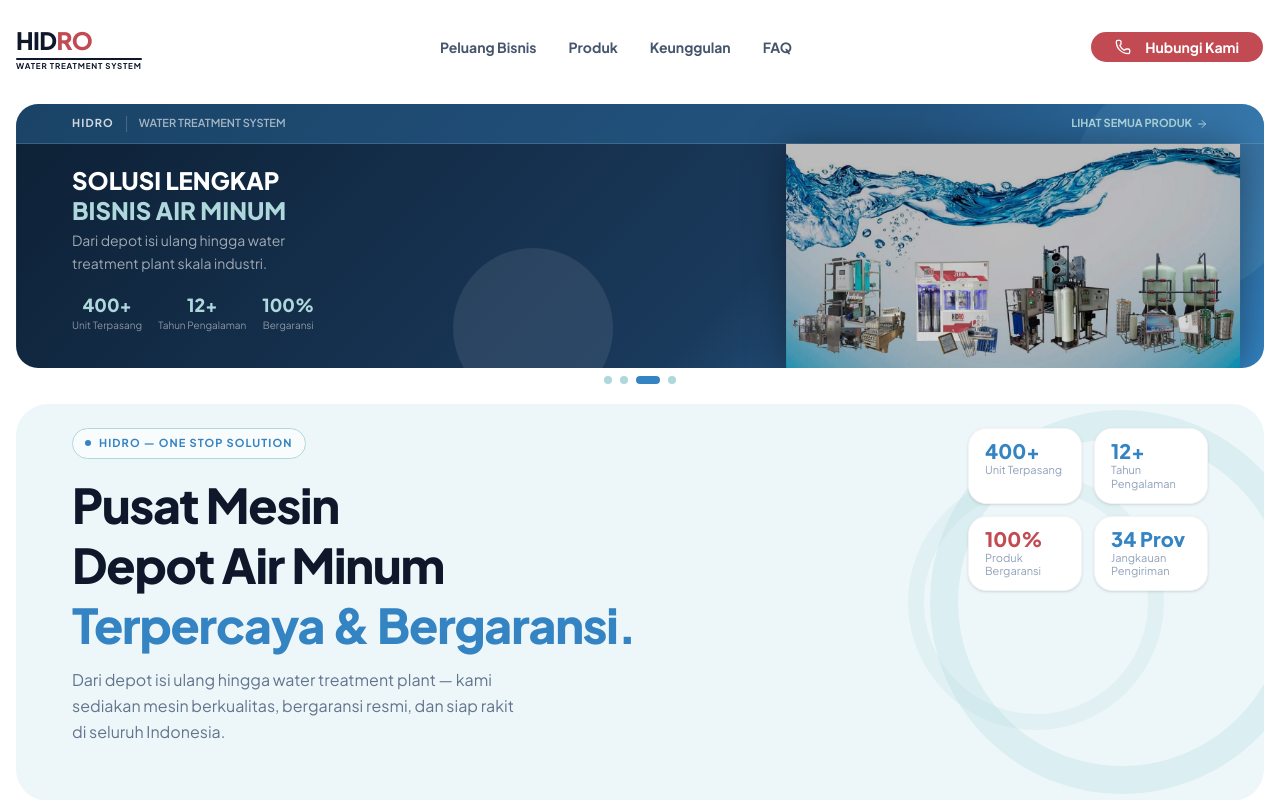
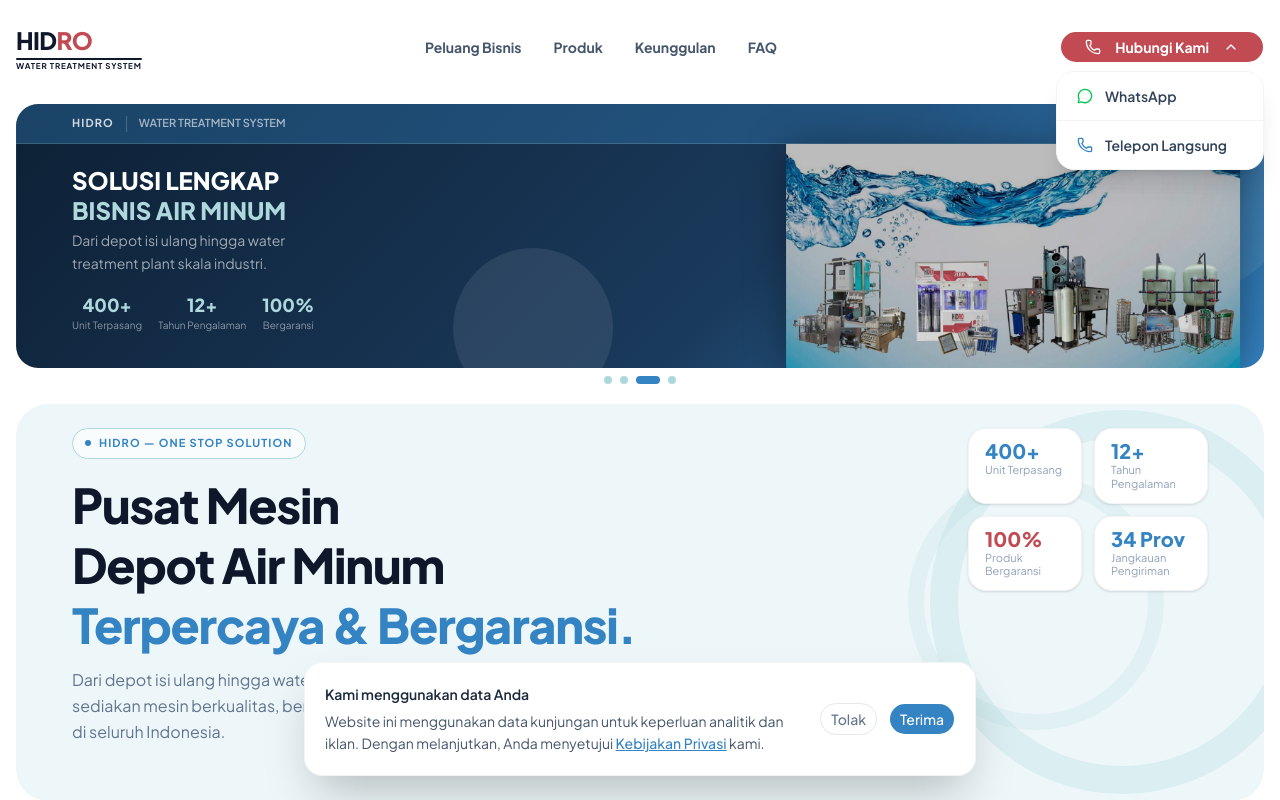
Before and after one commit to iza-aa/hidrolux, a Next.js app: page / in a window 1280 px wide. Both pictures are taken after a click on the button "Hubungi Kami". Shown: the top 800 px of the page. Built offline with nearby package versions, Linux system fonts and the light colour scheme.

Commit message:
feat: implement consent banner and privacy policy modal in footer, enhance navbar with dropdown for contact options

```diff
--- a/src/app/globals.css
+++ b/src/app/globals.css
@@ -143,8 +143,16 @@
     @apply font-sans;
     scrollbar-width: none;
     -ms-overflow-style: none;
+    scroll-padding-top: 77px;
   }
   html::-webkit-scrollbar {
     display: none;
   }
+  .no-scrollbar {
+    scrollbar-width: none;
+    -ms-overflow-style: none;
+  }
+  .no-scrollbar::-webkit-scrollbar {
+    display: none;
+  }
 }
--- a/src/components/layout/Footer.tsx
+++ b/src/components/layout/Footer.tsx
@@ -1,20 +1,39 @@
-import { MapPin, Phone, MessageCircle, Droplet } from "lucide-react"
+"use client"
+
+import { useState } from "react"
+import { MapPin, Phone, MessageCircle, X } from "lucide-react"
+import { Button } from "@/components/ui/button"
 
 export function Footer() {
+  const [modal, setModal] = useState<"privacy" | null>(null)
+  const [showConsent, setShowConsent] = useState(() => {
+    if (typeof window === "undefined") return false
+    return !localStorage.getItem("hidro-consent")
+  })
+
+  function handleAccept() {
+    localStorage.setItem("hidro-consent", "accepted")
+    setShowConsent(false)
+  }
+
+  function handleDecline() {
+    window.location.href = "https://www.google.com"
+  }
+
   return (
-    <footer className="bg-[#0D2035] text-slate-300 py-8 border-t border-brand-blue/30 pb-16 md:pb-8">
+    <>
+    <footer className="bg-brand-navy text-slate-300 py-8 border-t border-brand-blue/30 pb-16 md:pb-8">
       <div className="container mx-auto px-4 max-w-7xl">
         <div className="grid grid-cols-1 md:grid-cols-3 gap-12 mb-12">
 
           <div className="space-y-6">
-            <div className="flex items-center gap-3">
-              <div className="bg-brand-blue p-2.5 rounded-xl">
-                <Droplet className="w-6 h-6 text-white" strokeWidth={2.5} />
+            <div className="flex flex-col leading-none w-fit">
+              <div className="flex items-baseline">
+                <span className="text-2xl font-black tracking-tight text-white">HID</span>
+                <span className="text-2xl font-black tracking-tight" style={{ color: "#C24B53" }}>RO</span>
               </div>
-              <div className="flex flex-col">
-                <span className="text-2xl font-black tracking-tight text-white leading-none">Hidro</span>
-                <span className="text-[9px] font-bold text-brand-light tracking-widest uppercase mt-1">One Stop Solution</span>
-              </div>
+              <div className="h-0.5 w-full rounded-full bg-white/60 my-0.5"></div>
+              <span className="text-[8px] font-bold text-white/60 tracking-widest uppercase">WATER TREATMENT SYSTEM</span>
             </div>
             <p className="text-sm text-slate-400 max-w-sm leading-relaxed font-medium">
               Solusi One-Stop Water Purifier. Menyediakan mesin depot air minum isi ulang, RO, AMDK, dan WTP dengan standar internasional berkualitas tinggi dan tahan lama.
@@ -72,13 +91,77 @@ export function Footer() {
         </div>
 
         <div className="border-t border-brand-blue/20 pt-8 text-center text-xs font-bold tracking-wider text-slate-500 flex flex-col md:flex-row justify-between items-center gap-4 uppercase">
-          <p>&copy; {new Date().getFullYear()} HIDRO WATER PURIFIER.</p>
+          <p>&copy; {new Date().getFullYear()} HIDRO WATER TREATMENT SYSTEM.</p>
           <div className="flex gap-6">
-            <a href="#" className="hover:text-brand-light transition-colors">PRIVACY POLICY</a>
-            <a href="#" className="hover:text-brand-light transition-colors">TERMS OF SERVICE</a>
+            <button onClick={() => setModal("privacy")} className="hover:text-brand-light transition-colors">PRIVACY POLICY</button>
           </div>
         </div>
       </div>
     </footer>
+
+    {/* Privacy Policy Bottom Sheet */}
+    {modal === "privacy" && (
+      <div className="fixed inset-0 z-50 flex flex-col justify-start" onClick={() => setModal(null)}>
+        <div className="absolute inset-0 bg-black/30" />
+        <div
+          className="relative bg-white w-full animate-in slide-in-from-top-4 duration-300"
+          onClick={(e) => e.stopPropagation()}
+        >
+          <div className="max-w-4xl mx-auto px-6 py-5">
+            <div className="flex items-center justify-between mb-4">
+              <h2 className="text-sm font-bold text-slate-900 uppercase tracking-widest">Kebijakan Privasi</h2>
+              <button onClick={() => setModal(null)} className="text-slate-400 hover:text-slate-700 transition-colors p-1">
+                <X className="w-4 h-4" />
+              </button>
+            </div>
+            <div className="text-xs text-slate-500 leading-relaxed grid md:grid-cols-3 gap-4">
+              <div>
+                <p className="font-semibold text-slate-700 mb-1">Data yang Dikumpulkan</p>
+                <p>Kami hanya mengumpulkan nama, nomor telepon, dan alamat yang Anda berikan sukarela melalui WhatsApp.</p>
+              </div>
+              <div>
+                <p className="font-semibold text-slate-700 mb-1">Penggunaan Data</p>
+                <p>Data digunakan untuk memproses pesanan, koordinasi pengiriman, pemasangan, dan layanan purna jual.</p>
+              </div>
+              <div>
+                <p className="font-semibold text-slate-700 mb-1">Hak Anda</p>
+                <p>Anda berhak meminta penghapusan data kapan saja. Hubungi kami via WhatsApp +62 898-5919-009.</p>
+              </div>
+            </div>
+            <p className="text-[10px] text-slate-400 mt-3">Terakhir diperbarui: April 2026 &middot; Hidro Water Treatment System</p>
+          </div>
+        </div>
+      </div>
+    )}
+
+    {/* Consent Banner */}
+    {showConsent && (
+      <div className="fixed bottom-0 left-0 right-0 z-50 p-4 md:p-6 animate-in slide-in-from-bottom-4 duration-500">
+        <div className="max-w-2xl mx-auto bg-white rounded-2xl shadow-2xl border border-gray-100 p-5 flex flex-col md:flex-row items-start md:items-center gap-4">
+          <div className="flex-1 text-sm text-slate-600 leading-relaxed">
+            <p className="font-semibold text-slate-800 mb-1">Kami menggunakan data Anda</p>
+            <p>Website ini menggunakan data kunjungan untuk keperluan analitik dan iklan. Dengan melanjutkan, Anda menyetujui{" "}
+              <button onClick={() => setModal("privacy")} className="text-brand-blue underline hover:no-underline font-medium">Kebijakan Privasi</button>
+            {" "}kami.</p>
+          </div>
+          <div className="flex gap-3 shrink-0 w-full md:w-auto">
+            <Button
+              onClick={handleDecline}
+              variant="outline"
+              className="flex-1 md:flex-none rounded-full border-gray-200 text-slate-500 hover:text-slate-700"
+            >
+              Tolak
+            </Button>
+            <Button
+              onClick={handleAccept}
+              className="flex-1 md:flex-none rounded-full bg-brand-blue hover:bg-brand-blue/90 text-white"
+            >
+              Terima
+            </Button>
+          </div>
+        </div>
+      </div>
+    )}
+    </>
   )
 }
--- a/src/components/layout/Navbar.tsx
+++ b/src/components/layout/Navbar.tsx
@@ -1,12 +1,14 @@
 "use client"
 
-import { useState, useEffect } from "react"
+import { useState, useEffect, useRef } from "react"
 import { Button } from "@/components/ui/button"
-import { Phone } from "lucide-react"
+import { Phone, MessageCircle, ChevronDown } from "lucide-react"
 import Link from "next/link"
 
 export function Navbar() {
   const [isScrolled, setIsScrolled] = useState(false)
+  const [dropdownOpen, setDropdownOpen] = useState(false)
+  const dropdownRef = useRef<HTMLDivElement>(null)
 
   useEffect(() => {
     const handleScroll = () => {
@@ -14,6 +16,16 @@ export function Navbar() {
     }
     window.addEventListener("scroll", handleScroll)
     return () => window.removeEventListener("scroll", handleScroll)
+  }, [])
+
+  useEffect(() => {
+    const handleClickOutside = (e: MouseEvent) => {
+      if (dropdownRef.current && !dropdownRef.current.contains(e.target as Node)) {
+        setDropdownOpen(false)
+      }
+    }
+    document.addEventListener("mousedown", handleClickOutside)
+    return () => document.removeEventListener("mousedown", handleClickOutside)
   }, [])
 
   return (
@@ -24,7 +36,7 @@ export function Navbar() {
     >
       <div className="container mx-auto px-4 max-w-7xl flex justify-between items-center">
 
-        <Link href="/" className="flex flex-col leading-none group">
+        <Link href="/" className="flex flex-col leading-none w-fit group">
           <div className="flex items-baseline">
             <span className="text-2xl font-black tracking-tight text-slate-900">HID</span>
             <span className="text-2xl font-black tracking-tight" style={{ color: "#C24B53" }}>RO</span>
@@ -40,10 +52,38 @@ export function Navbar() {
           <a href="#faq" className="hover:text-brand-blue transition-colors">FAQ</a>
         </nav>
 
-        <div>
-           <Button className="rounded-full bg-brand-pink hover:bg-brand-pink/90 text-white font-bold px-6 transition-all">
-             <Phone className="mr-2 h-4 w-4" /> Hubungi Kami
-           </Button>
+        <div className="relative" ref={dropdownRef}>
+          <Button
+            onClick={() => setDropdownOpen((v) => !v)}
+            className="rounded-full bg-brand-pink hover:bg-brand-pink/90 text-white font-bold px-6 transition-all"
+          >
+            <Phone className="mr-2 h-4 w-4" /> Hubungi Kami
+            <ChevronDown className={`ml-2 h-3.5 w-3.5 transition-transform duration-200 ${dropdownOpen ? "rotate-180" : ""}`} />
+          </Button>
+
+          {dropdownOpen && (
+            <div className="absolute right-0 mt-2 w-52 bg-white rounded-2xl shadow-xl border border-gray-100 overflow-hidden z-50">
+              <a
+                href="https://wa.me/628985919009"
+                target="_blank"
+                rel="noopener noreferrer"
+                onClick={() => setDropdownOpen(false)}
+                className="flex items-center gap-3 px-5 py-3.5 hover:bg-green-50 transition-colors text-sm font-semibold text-slate-700 hover:text-green-700"
+              >
+                <MessageCircle className="w-4 h-4 text-green-500 shrink-0" />
+                WhatsApp
+              </a>
+              <div className="h-px bg-gray-100" />
+              <a
+                href="tel:+628985919009"
+                onClick={() => setDropdownOpen(false)}
+                className="flex items-center gap-3 px-5 py-3.5 hover:bg-blue-50 transition-colors text-sm font-semibold text-slate-700 hover:text-brand-blue"
+              >
+                <Phone className="w-4 h-4 text-brand-blue shrink-0" />
+                Telepon Langsung
+              </a>
+            </div>
+          )}
         </div>
       </div>
     </header>
```
Also changed, not shown: src/components/sections/AnalisaKeuntungan.tsx (+23 -23 lines).
